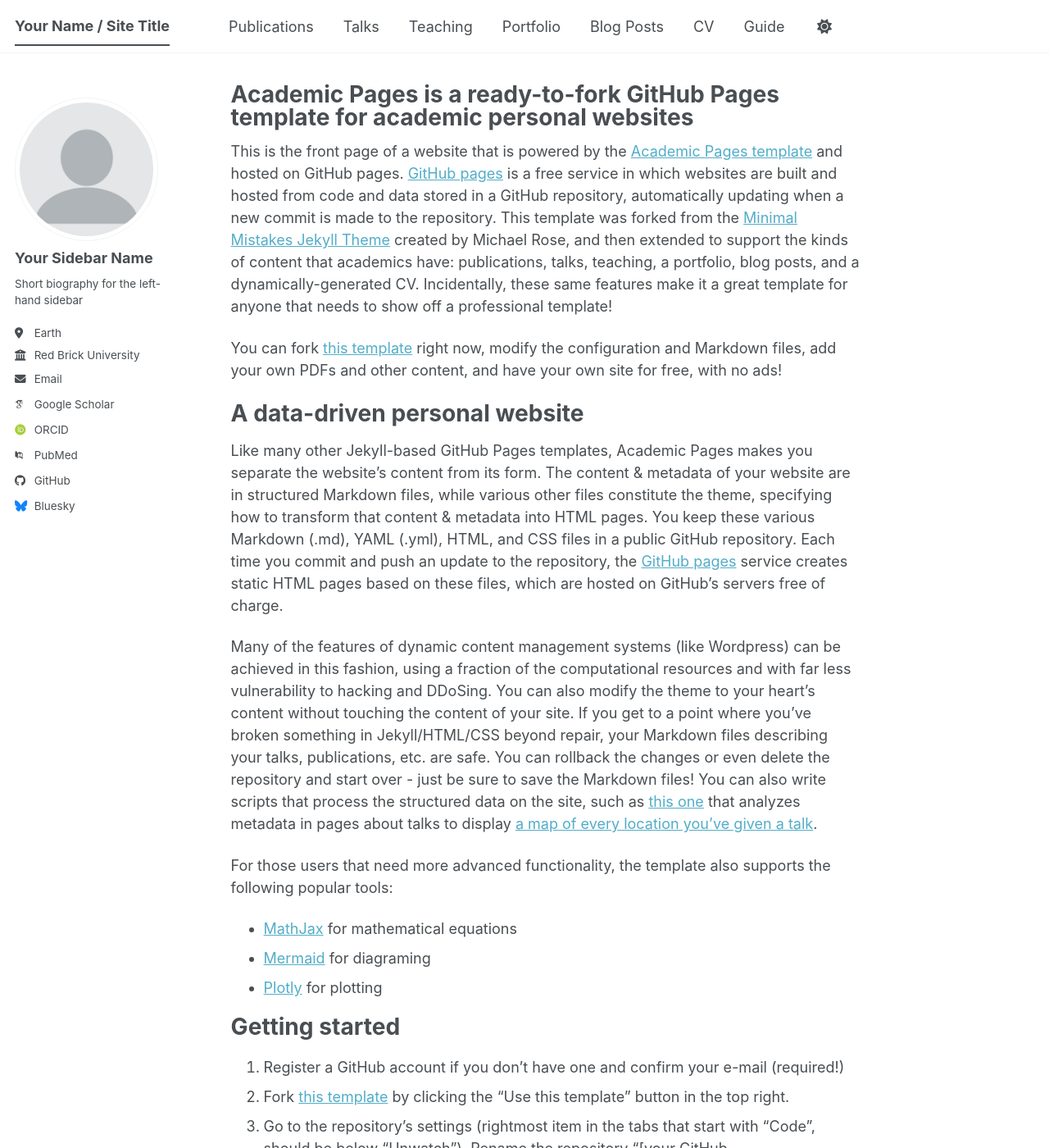
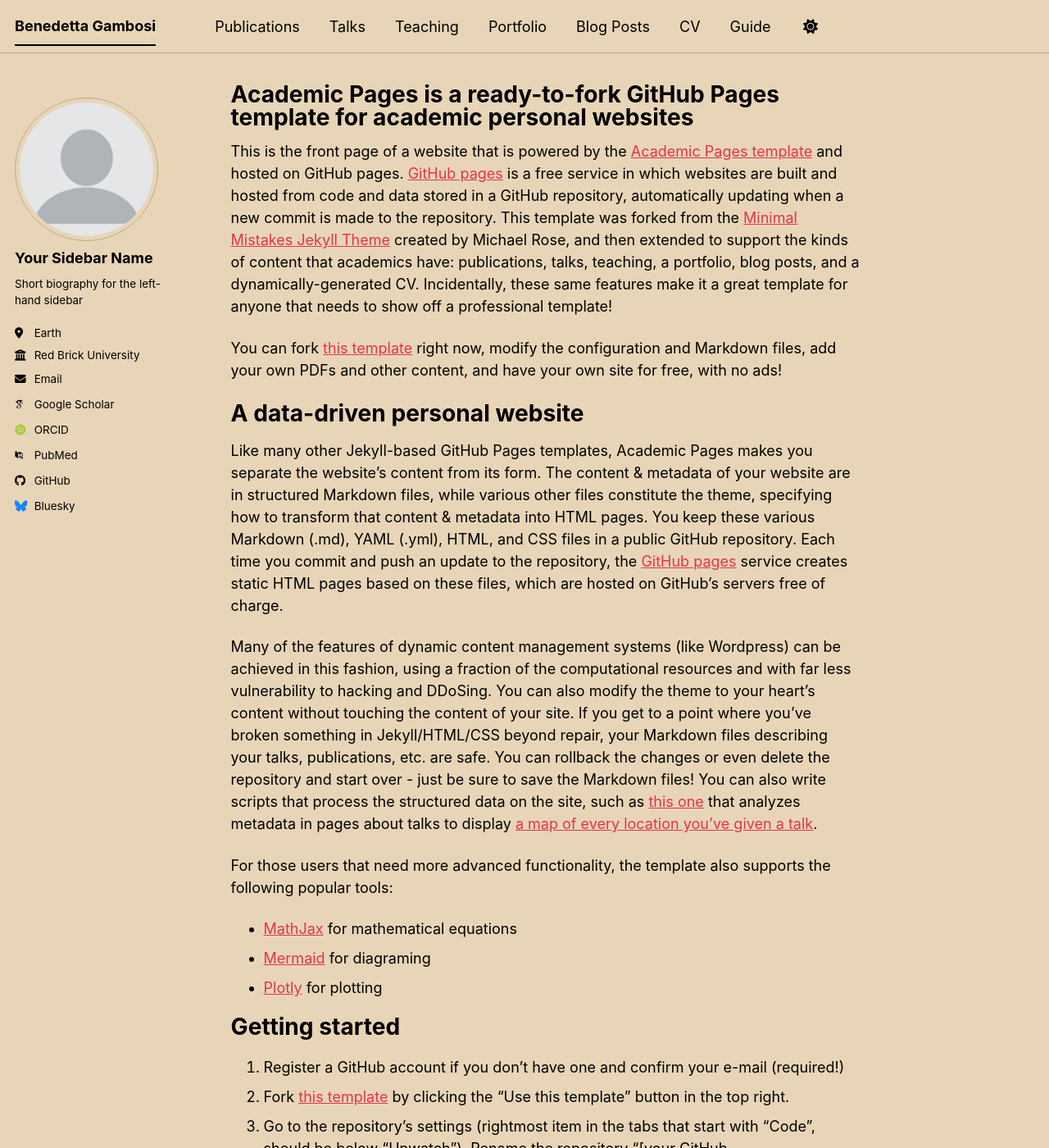
Before and after one commit to benedettagambosi/benedettagambosi.github.io, a Jekyll site: the page built from _pages/about.md, in a window 1280 px wide and 1400 px high. Shown: the whole window at 82% size. Built offline with Jekyll 4.4.1, drawn with Linux system fonts in a browser that asks for light colours; some web fonts are replaced; a script bundle is joined from its source files by our own code; library files that are not in the unit come from our copies; some of the changed text lies outside the part shown.

Commit message:
Update site configuration with personal details

```diff
--- a/_config.yml
+++ b/_config.yml
@@ -8,15 +8,15 @@
 
 # Basic Site Settings
 locale                   : "en-US"
-site_theme               : "default" # The available themes options are "default", "air", "sunrise", "mint", "dirt" and "contrast"
-title                    : "Your Name / Site Title"
+site_theme               : "sunrise" # The available themes options are "default", "air", "sunrise", "mint", "dirt" and "contrast"
+title                    : "Benedetta Gambosi"
 title_separator          : "-"
-name                     : &name "Your Name"
+name                     : &name "Benedetta Gambosi"
 description              : &description "Your Name's academic portfolio"   # Update this with a general description of your site, this is the default if not overridden by a page
-url                      : https://academicpages.github.io # The base hostname & protocol for your site e.g. "https://[your GitHub username].github.io",
+url                      : https://benedettagambosi.github.io # The base hostname & protocol for your site e.g. "https://[your GitHub username].github.io",
                                                            # or if you already have some other page hosted on Github then use "https://[your GitHub username].github.io/[Your Repo Name]"
 baseurl                  : "" # the subpath of your site, e.g. "/blog"
-repository               : "academicpages/academicpages.github.io"
+repository               : "benedettagambosi/benedettagambosi.github.io"
 
 # Site Author - The following control what appear as part of the author content on the side bar.
 #               If a field is blank the icon and link will not appear, otherwise it will be shown.
```
